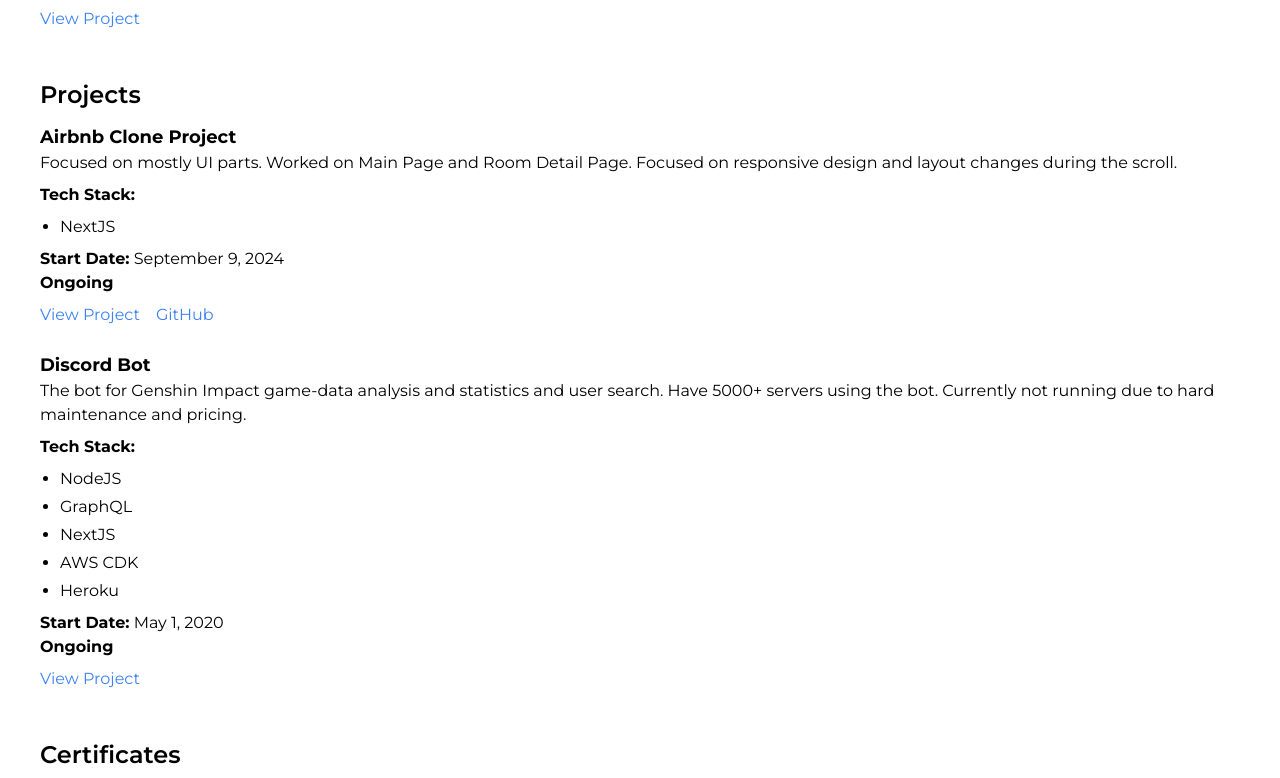
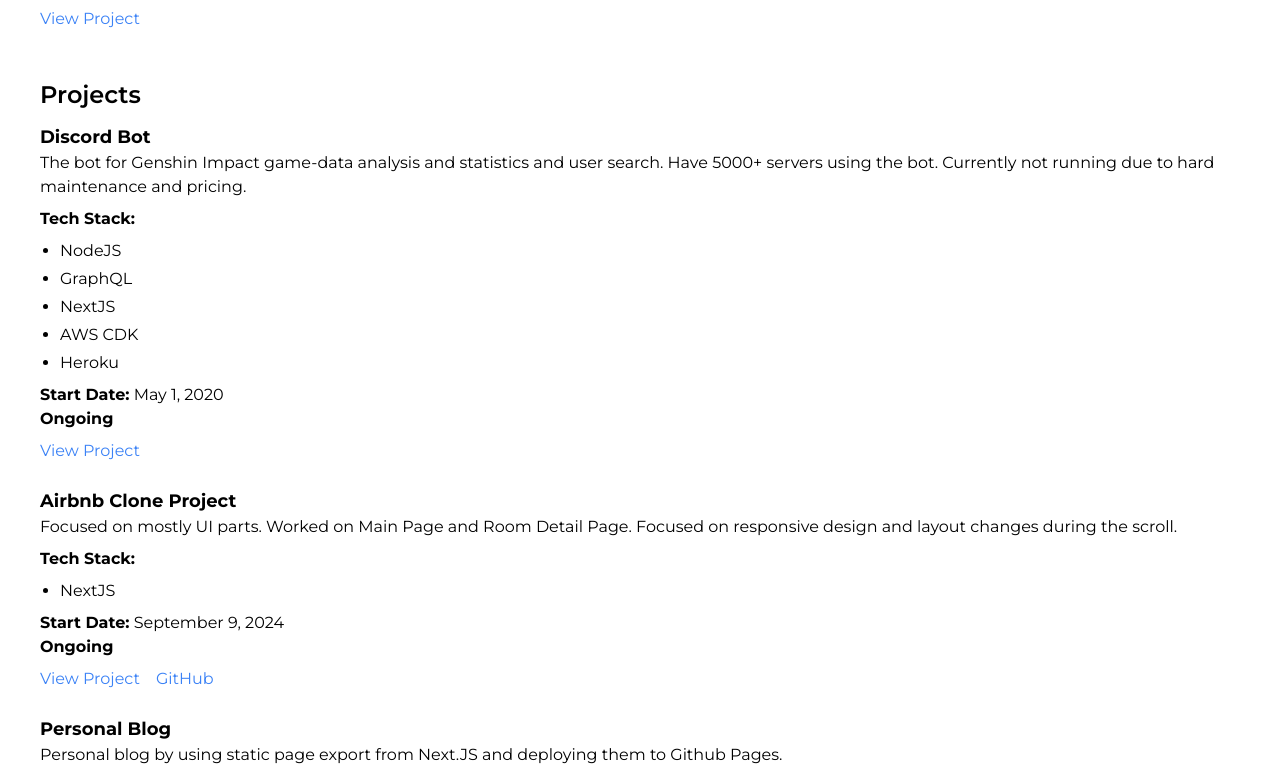
Before and after one commit to acceleratorxm7/resume-blog, a Next.js app: page / in a window 1280 px wide. Shown: the part 3112-3890 px from the top of the page. Built offline with nearby package versions, Linux system fonts and the light colour scheme.

Commit message:
fix minor content

```diff
--- a/src/components/Slides/ResumeSlide.tsx
+++ b/src/components/Slides/ResumeSlide.tsx
@@ -168,6 +168,16 @@ const projects: Array<{
   githubLink: string | null;
 }> = [
   {
+    name: "Discord Bot",
+    description:
+      "The bot for Genshin Impact game-data analysis and statistics and user search. Have 5000+ servers using the bot. Currently not running due to hard maintenance and pricing.",
+    techStack: ["NodeJS", "GraphQL", "NextJS", "AWS CDK", "Heroku"],
+    link: "https://discord.com/api/oauth2/authorize?client_id=846812424387690538&permissions=8&scope=bot%20applications.commands",
+    startDate: new Date("2020-05-01"),
+    endDate: null, // ongoing
+    githubLink: null, // No GitHub link provided
+  },
+  {
     name: "Airbnb Clone Project",
     description:
       "Focused on mostly UI parts. Worked on Main Page and Room Detail Page. Focused on responsive design and layout changes during the scroll.",
@@ -178,14 +188,14 @@ const projects: Array<{
     githubLink: "https://github.com/acceleratorxm7/airbnb-clone",
   },
   {
-    name: "Discord Bot",
+    name: "Personal Blog",
     description:
-      "The bot for Genshin Impact game-data analysis and statistics and user search. Have 5000+ servers using the bot. Currently not running due to hard maintenance and pricing.",
-    techStack: ["NodeJS", "GraphQL", "NextJS", "AWS CDK", "Heroku"],
-    link: "https://discord.com/api/oauth2/authorize?client_id=846812424387690538&permissions=8&scope=bot%20applications.commands",
-    startDate: new Date("2020-05-01"),
-    endDate: null, // ongoing
-    githubLink: null, // No GitHub link provided
+      "Personal blog by using static page export from Next.JS and deploying them to Github Pages.",
+    techStack: ["NextJS", "TypeScript"],
+    link: "", // not done yet
+    startDate: new Date("2024-09-09"),
+    endDate: null,
+    githubLink: "https://github.com/acceleratorxm7/resume-blog",
   },
 ];
 
```
